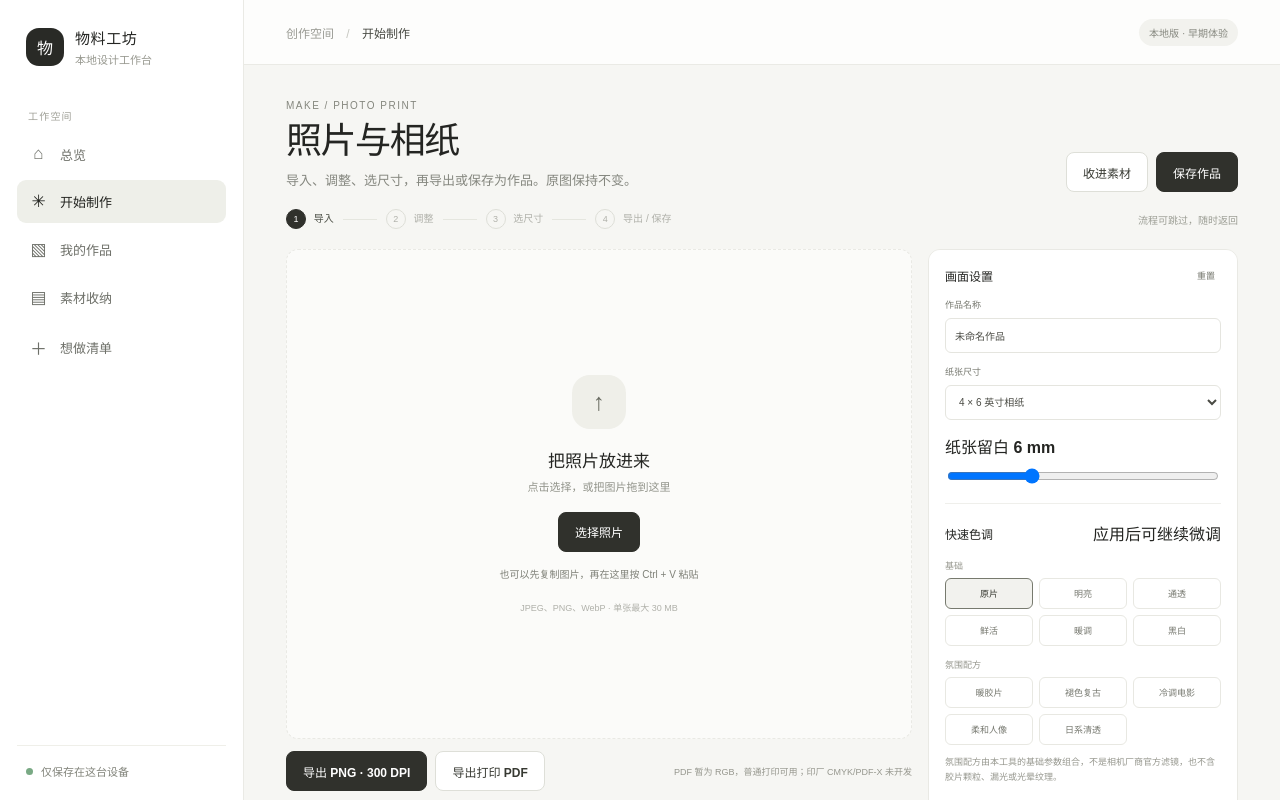
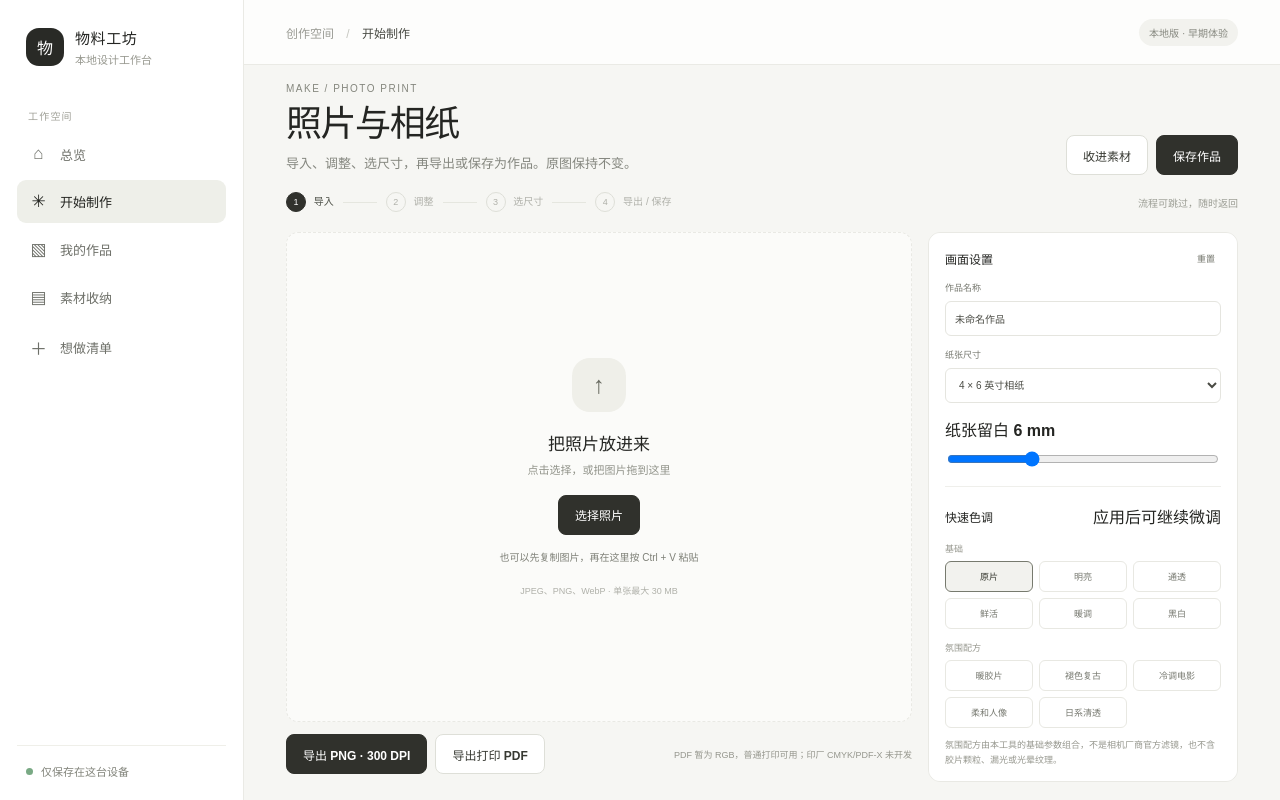
Before and after one commit to Vio-wit/print-material-studio, a Nuxt app: page /editor in a window 1280 px wide. Shown: the top 800 px of the page. Built offline with nearby package versions, Linux system fonts and the light colour scheme.

Commit message:
fix(editor): keep preview visible while scrolling controls
Progress: 1.0.26100704

```diff
--- a/app/assets/css/main.css
+++ b/app/assets/css/main.css
@@ -27,12 +27,15 @@ a { color: inherit; text-decoration: none; }
 .sidebar-bottom { margin-top: auto; display: flex; align-items: center; gap: 8px; border-top: 1px solid #efefe9; padding: 17px 9px 3px; font-size: 11px; color: #83857c; }
 .local-dot { width: 7px; height: 7px; border-radius: 100%; background: #79a984; }
 .main-area { margin-left: 244px; min-height: 100vh; }
+.main-area.editor-main { height: 100vh; height: 100dvh; min-height: 0; overflow: hidden; display: flex; flex-direction: column; }
 .topbar { height: 65px; padding: 0 42px; background: rgba(255,255,255,.78); border-bottom: 1px solid #eaeae5; display: flex; align-items: center; justify-content: space-between; }
+.editor-main .topbar { flex: 0 0 65px; }
 .breadcrumbs { color: #9a9b94; font-size: 12px; }
 .breadcrumbs span { padding: 0 9px; color: #c6c7c0; }
 .breadcrumbs b { color: #484a43; font-weight: 500; }
 .topbar-tag { font-size: 10px; color: #888a81; background: #f2f2ee; padding: 6px 10px; border-radius: 20px; }
 .page-container { max-width: 1440px; margin: 0 auto; padding: 35px 42px 64px; }
+.editor-main .page-container { width: 100%; flex: 1; min-height: 0; overflow: hidden; display: flex; padding: 18px 42px; }
 .eyebrow { color: #84867d; font-size: 10px; letter-spacing: .15em; text-transform: uppercase; }
 .page-title { margin: 8px 0 8px; font-size: clamp(26px, 3vw, 36px); line-height: 1.2; letter-spacing: -.04em; font-weight: 600; }
 .page-subtitle { color: #85877f; font-size: 13px; line-height: 1.7; margin: 0; }
@@ -60,3 +63,7 @@ a { color: inherit; text-decoration: none; }
   .topbar { padding: 0 20px; }
   .page-container { padding: 27px 20px 50px; }
 }
+@media (max-width: 1000px) {
+  .main-area.editor-main { height: auto; min-height: 100vh; overflow: visible; display: block; }
+  .editor-main .page-container { display: block; height: auto; overflow: visible; padding: 27px 20px 50px; }
+}
--- a/app/layouts/default.vue
+++ b/app/layouts/default.vue
@@ -33,7 +33,7 @@ const links = [
         <span>仅保存在这台设备</span>
       </div>
     </aside>
-    <main class="main-area">
+    <main class="main-area" :class="{ 'editor-main': route.path === '/editor' }">
       <header class="topbar">
         <div class="breadcrumbs">创作空间 <span>/</span> <b>{{ links.find((item) => item.to === route.path)?.label || "工作台" }}</b></div>
         <span class="topbar-tag">本地版 · 早期体验</span>
--- a/app/pages/editor.vue
+++ b/app/pages/editor.vue
@@ -578,6 +578,7 @@ async function addToAssets() {
 </script>
 
 <template>
+  <div class="editor-page">
   <div class="editor-heading">
     <div><div class="eyebrow">MAKE / PHOTO PRINT</div><h1 class="page-title">照片与相纸</h1><p class="page-subtitle">导入、调整、选尺寸，再导出或保存为作品。原图保持不变。</p></div>
     <div class="heading-actions"><button class="button" :disabled="!imageData" @click="addToAssets">收进素材</button><button class="button primary" :disabled="!imageData || busy" @click="saveToWorks">{{ busy ? "保存中…" : "保存作品" }}</button></div>
@@ -656,22 +657,23 @@ async function addToAssets() {
       <div class="privacy-note"><span>◉</span><p><b>你的照片留在本机</b><br>作品保存到当前浏览器，不会自动上传。请定期导出备份。</p></div>
     </aside>
   </div>
+  </div>
 </template>
 
 <style scoped>
-.editor-heading{display:flex;justify-content:space-between;align-items:end;gap:20px}.heading-actions{display:flex;gap:8px}
-.workflow{display:flex;align-items:center;gap:9px;padding:17px 0 20px;color:#b0b1aa;font-size:10px}.workflow span{white-space:nowrap}.workflow b{display:inline-grid;place-items:center;width:20px;height:20px;border:1px solid #dedfd8;border-radius:50%;font-size:9px;margin-right:5px;font-weight:500}.workflow .current{color:#4e5148}.workflow .current b{background:#30312c;color:white;border-color:#30312c}.workflow i{height:1px;background:#e5e6df;width:34px}.workflow-skip{margin-left:auto;color:#9c9e95}
-.editor-layout{display:grid;grid-template-columns:minmax(0,1fr) 310px;gap:16px;align-items:start}.preview-column{min-width:0}.upload-zone{min-height:490px;display:flex;flex-direction:column;align-items:center;justify-content:center;border-style:dashed;background:#fbfbf9;cursor:pointer}.upload-mark{display:grid;place-items:center;width:54px;height:54px;border-radius:18px;background:#efefe9;font-size:24px;color:#686a60}.upload-zone h2{font-size:17px;margin:18px 0 6px}.upload-zone p{font-size:11px;color:#92948b;margin:0 0 18px}.paste-hint{margin-top:14px;color:#7f8178;font-size:10px}.upload-zone small{margin-top:20px;color:#b0b1aa;font-size:9px}
+.editor-page{display:flex;flex-direction:column;width:100%;height:100%;min-height:0;overflow:hidden}.editor-heading{display:flex;justify-content:space-between;align-items:end;gap:20px;flex:0 0 auto}.heading-actions{display:flex;gap:8px}
+.workflow{display:flex;align-items:center;gap:9px;padding:17px 0 20px;color:#b0b1aa;font-size:10px;flex:0 0 auto}.workflow span{white-space:nowrap}.workflow b{display:inline-grid;place-items:center;width:20px;height:20px;border:1px solid #dedfd8;border-radius:50%;font-size:9px;margin-right:5px;font-weight:500}.workflow .current{color:#4e5148}.workflow .current b{background:#30312c;color:white;border-color:#30312c}.workflow i{height:1px;background:#e5e6df;width:34px}.workflow-skip{margin-left:auto;color:#9c9e95}
+.editor-layout{display:grid;grid-template-columns:minmax(0,1fr) 310px;gap:16px;align-items:stretch;flex:1;min-height:0;overflow:hidden}.preview-column{min-width:0;min-height:0;overflow-y:auto;overscroll-behavior:contain}.upload-zone{min-height:490px;display:flex;flex-direction:column;align-items:center;justify-content:center;border-style:dashed;background:#fbfbf9;cursor:pointer}.upload-mark{display:grid;place-items:center;width:54px;height:54px;border-radius:18px;background:#efefe9;font-size:24px;color:#686a60}.upload-zone h2{font-size:17px;margin:18px 0 6px}.upload-zone p{font-size:11px;color:#92948b;margin:0 0 18px}.paste-hint{margin-top:14px;color:#7f8178;font-size:10px}.upload-zone small{margin-top:20px;color:#b0b1aa;font-size:9px}
 .preview-wrap{background:#f0f0eb;border:1px solid #e6e6df;border-radius:11px;overflow:hidden}.preview-toolbar{display:flex;justify-content:space-between;align-items:center;gap:12px;padding:12px 14px;background:#fff}.preview-toolbar span{display:grid;gap:4px}.preview-toolbar b{font-size:11px}.preview-toolbar small{font-size:9px;color:#9a9b93}.preview-actions{display:flex;align-items:center;gap:7px}.canvas-stage{min-height:430px;display:grid;place-items:center;padding:35px;background:#eeeee9}.print-canvas{width:min(74%,410px);max-height:500px;background:white;box-shadow:none;display:flex;align-items:center;justify-content:center;overflow:hidden}.photo-preview-canvas{display:block;width:100%;height:100%;object-fit:contain}.preview-foot{background:#fff;padding:10px 13px;display:flex;justify-content:space-between;font-size:9px;color:#96978f}
 .export-row{display:flex;align-items:center;gap:8px;flex-wrap:wrap;margin-top:12px}.export-row>span{font-size:9px;color:#96978e;margin-left:auto}.export-spec{margin-top:7px;color:#72746c;font-size:9px}.notice{margin-top:10px;background:#edf1e9;border:1px solid #e1e8db;padding:10px 12px;border-radius:7px;color:#5f7059;font-size:10px}
-.controls{position:sticky;top:12px;align-self:start;max-height:calc(100vh - 24px);overflow-y:auto;overscroll-behavior:contain;padding:0 16px;scrollbar-width:thin;scrollbar-color:#d6d7cf transparent}.control-section{padding:17px 0;border-bottom:1px solid #efefeb}.control-title{display:flex;justify-content:space-between;align-items:center;margin-bottom:14px}.control-title h2{font-size:12px;margin:0;font-weight:600}.text-button{border:0;background:none;color:#797b72;font-size:9px}.text-button:disabled{color:#c3c4be}.history-actions{display:flex;gap:8px}
+.controls{position:static;align-self:stretch;height:100%;min-height:0;max-height:none;overflow-y:auto;overscroll-behavior:contain;padding:0 16px;scrollbar-width:thin;scrollbar-color:#d6d7cf transparent}.control-section{padding:17px 0;border-bottom:1px solid #efefeb}.control-title{display:flex;justify-content:space-between;align-items:center;margin-bottom:14px}.control-title h2{font-size:12px;margin:0;font-weight:600}.text-button{border:0;background:none;color:#797b72;font-size:9px}.text-button:disabled{color:#c3c4be}.history-actions{display:flex;gap:8px}
 .field-label{display:grid;gap:7px;font-size:9px;color:#777970;margin-top:12px}.field-label input,.field-label select{width:100%;height:35px;border:1px solid #e5e5df;border-radius:6px;padding:0 9px;color:#4a4b44;background:white;font-size:10px;outline:none}.field-label input:focus,.field-label select:focus{border-color:#a8aa9e}
 .range-label{display:grid;gap:8px;margin-top:14px}.range-heading{display:flex;justify-content:space-between;align-items:baseline;color:#76786f;font-size:9px}.range-heading label{cursor:pointer}.range-heading b{color:#565850;font-weight:500}.range-inputs{display:grid;grid-template-columns:minmax(0,1fr) 72px;gap:8px;align-items:center}.range-inputs input[type=range]{width:100%;accent-color:#56594e;height:13px}.range-inputs .value-input{width:72px;height:28px;border:1px solid #e5e5df;border-radius:5px;padding:0 5px;color:#4a4b44;background:white;font-size:10px;text-align:right}.range-inputs .value-input:focus{border-color:#a8aa9e;outline:none}
 .preset-grid{display:grid;grid-template-columns:repeat(3,1fr);gap:6px}.preset-chip{height:31px;border:1px solid #e8e8e2;background:white;border-radius:6px;font-size:9px;color:#777970}.preset-chip.selected{border-color:#777a6e;background:#f2f2ee;color:#373930}
 .preset-groups{display:grid;gap:12px}.preset-group{display:grid;gap:6px}.preset-group-title{font-size:9px;color:#96978e}
 .adjustment-note{margin:10px 0 0;color:#96978e;font-size:9px;line-height:1.6}.preset-custom{margin-top:8px;color:#56594e;font-size:9px}
 .privacy-note{display:flex;gap:9px;padding:14px 0;color:#7c7e75}.privacy-note>span{color:#87977f;font-size:14px}.privacy-note p{margin:0;font-size:9px;line-height:1.7}.privacy-note b{font-size:9px;color:#5b5d55}
-@media(max-width:1000px){.editor-layout{grid-template-columns:1fr}.controls{position:static;max-height:none;overflow:visible;display:grid;grid-template-columns:1fr 1fr;column-gap:20px}.privacy-note{grid-column:1/-1}}
+@media(max-width:1000px){.editor-page{height:auto;min-height:0;overflow:visible}.editor-layout{grid-template-columns:1fr;display:grid;flex:none;min-height:0;overflow:visible;align-items:start}.preview-column{min-height:0;overflow:visible}.controls{position:static;height:auto;min-height:0;max-height:none;overflow:visible;display:grid;grid-template-columns:1fr 1fr;column-gap:20px}.privacy-note{grid-column:1/-1}}
 @media(max-width:620px){.editor-heading{align-items:start;flex-direction:column}.workflow{gap:5px;overflow-x:auto}.workflow i{width:12px;flex-shrink:0}.workflow-skip{display:none}.canvas-stage{min-height:340px;padding:20px}.print-canvas{width:min(90%,400px)}.preview-foot{gap:8px;flex-direction:column}.export-row>span{width:100%;margin:0}.controls{display:block}}
 @media(max-width:720px){.preview-toolbar{align-items:flex-start;flex-direction:column}.preview-actions{width:100%;flex-wrap:wrap}}
 </style>
```
Also changed, not shown: 1 other file (tests, documents, lock files or other folders).
